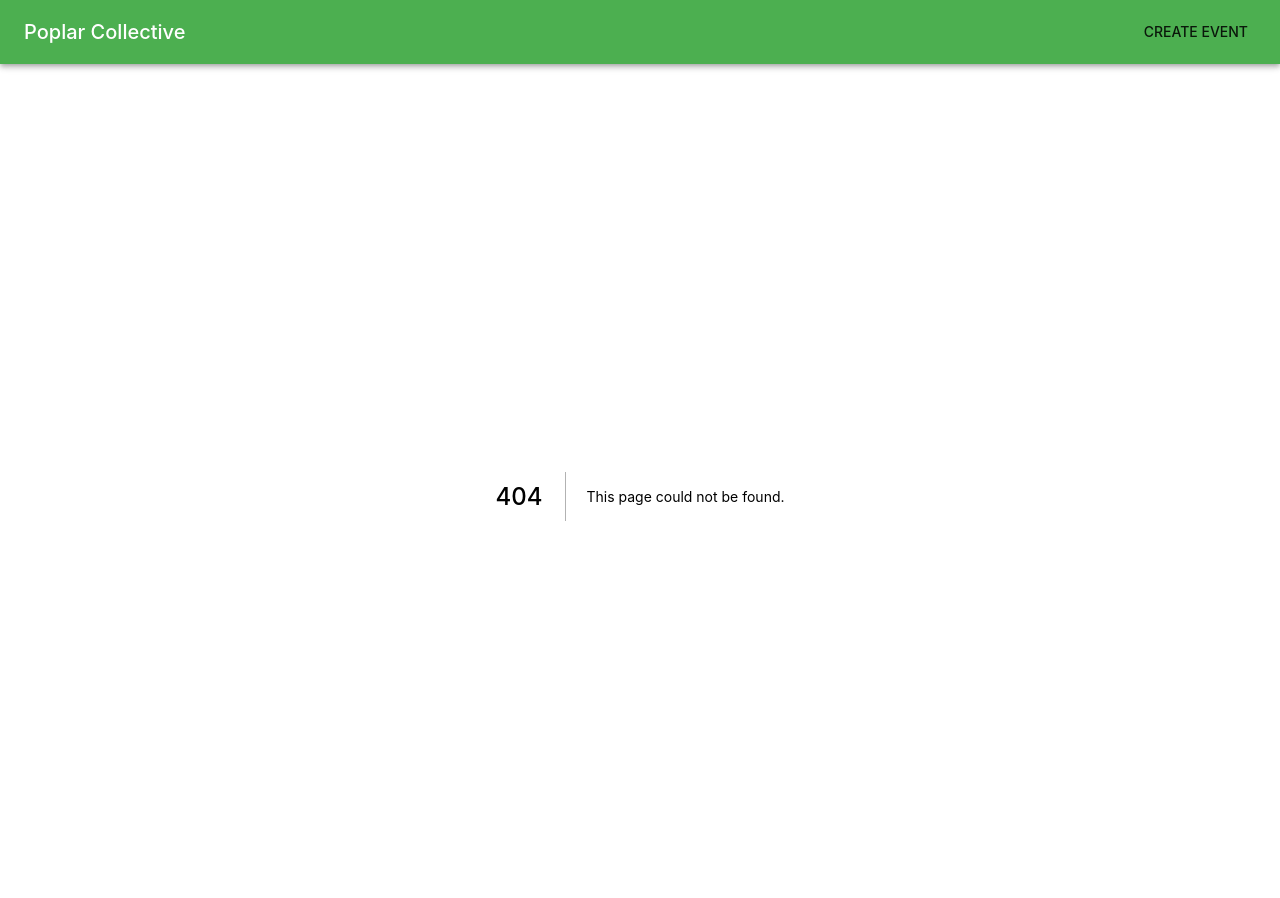
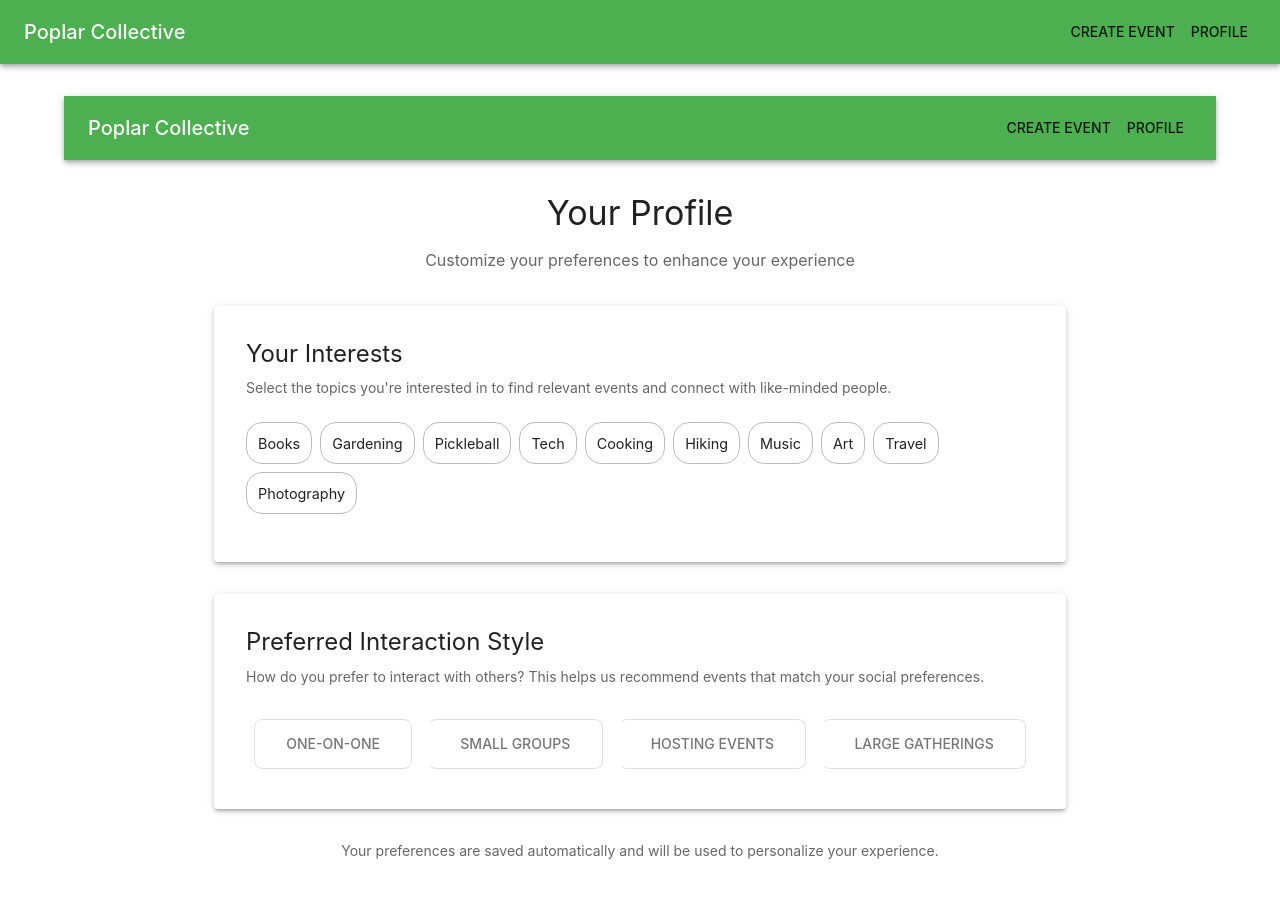
Before and after one commit to OlesiaPolevoi/poplarcollective, a Next.js app: page /profile in a window 1280 px wide. Before the commit this address had no page. Shown: the top 898 px of the page. Built offline with nearby package versions, Linux system fonts and the light colour scheme.

Commit message:
added profile page

```diff
--- a/components/Layout.tsx
+++ b/components/Layout.tsx
@@ -30,6 +30,11 @@ const Layout: React.FC<LayoutProps> = ({ children }) => {
               Create Event
             </Button>
           </Link>
+          <Link href="/profile" passHref>
+            <Button color="inherit" component="a">
+              Profile
+            </Button>
+          </Link>
         </Toolbar>
       </AppBar>
       <Container maxWidth="lg">
--- /dev/null
+++ b/pages/profile.tsx
@@ -0,0 +1,183 @@
+import React, { useState } from "react";
+import {
+  Typography,
+  Box,
+  Paper,
+  Chip,
+  ToggleButtonGroup,
+  ToggleButton,
+  Divider,
+  Container,
+} from "@mui/material";
+import Layout from "../components/Layout";
+
+// Define the interests and interaction styles
+const interests = [
+  "Books",
+  "Gardening",
+  "Pickleball",
+  "Tech",
+  "Cooking",
+  "Hiking",
+  "Music",
+  "Art",
+  "Travel",
+  "Photography",
+];
+
+const interactionStyles = [
+  "One-on-one",
+  "Small groups",
+  "Hosting events",
+  "Large gatherings",
+];
+
+export default function Profile() {
+  // State for selected interests
+  const [selectedInterests, setSelectedInterests] = useState<string[]>([]);
+
+  // State for selected interaction style
+  const [interactionStyle, setInteractionStyle] = useState<string | null>(null);
+
+  // Handle interest selection
+  const handleInterestToggle = (interest: string) => {
+    if (selectedInterests.includes(interest)) {
+      setSelectedInterests(
+        selectedInterests.filter((item) => item !== interest)
+      );
+    } else {
+      setSelectedInterests([...selectedInterests, interest]);
+    }
+  };
+
+  // Handle interaction style selection
+  const handleInteractionStyleChange = (
+    event: React.MouseEvent<HTMLElement>,
+    newInteractionStyle: string | null
+  ) => {
+    setInteractionStyle(newInteractionStyle);
+  };
+
+  return (
+    <Layout>
+      <Typography variant="h4" component="h1" gutterBottom align="center">
+        Your Profile
+      </Typography>
+      <Typography
+        variant="subtitle1"
+        color="text.secondary"
+        gutterBottom
+        align="center"
+        sx={{ mb: 4 }}
+      >
+        Customize your preferences to enhance your experience
+      </Typography>
+
+      <Container maxWidth="md">
+        <Paper elevation={3} sx={{ p: 4, mb: 4 }}>
+          <Typography variant="h5" component="h2" gutterBottom>
+            Your Interests
+          </Typography>
+          <Typography variant="body2" color="text.secondary" sx={{ mb: 3 }}>
+            Select the topics you're interested in to find relevant events and
+            connect with like-minded people.
+          </Typography>
+
+          <Box sx={{ display: "flex", flexWrap: "wrap", gap: 1, mb: 2 }}>
+            {interests.map((interest) => (
+              <Chip
+                key={interest}
+                label={interest}
+                onClick={() => handleInterestToggle(interest)}
+                color={
+                  selectedInterests.includes(interest) ? "primary" : "default"
+                }
+                variant={
+                  selectedInterests.includes(interest) ? "filled" : "outlined"
+                }
+                sx={{
+                  borderRadius: "16px",
+                  fontSize: "0.9rem",
+                  py: 2.5,
+                  transition: "all 0.2s ease-in-out",
+                  "&:hover": {
+                    transform: "scale(1.05)",
+                  },
+                }}
+              />
+            ))}
+          </Box>
+
+          {selectedInterests.length > 0 && (
+            <Box sx={{ mt: 3 }}>
+              <Typography variant="body2" color="text.secondary">
+                Selected interests:
+              </Typography>
+              <Typography variant="body1">
+                {selectedInterests.join(", ")}
+              </Typography>
+            </Box>
+          )}
+        </Paper>
+
+        <Paper elevation={3} sx={{ p: 4 }}>
+          <Typography variant="h5" component="h2" gutterBottom>
+            Preferred Interaction Style
+          </Typography>
+          <Typography variant="body2" color="text.secondary" sx={{ mb: 3 }}>
+            How do you prefer to interact with others? This helps us recommend
+            events that match your social preferences.
+          </Typography>
+
+          <ToggleButtonGroup
+            value={interactionStyle}
+            exclusive
+            onChange={handleInteractionStyleChange}
+            aria-label="interaction style"
+            sx={{
+              display: "flex",
+              flexWrap: "wrap",
+              "& .MuiToggleButtonGroup-grouped": {
+                m: 1,
+                flexGrow: 1,
+                borderRadius: "8px !important",
+                py: 1.5,
+              },
+            }}
+          >
+            {interactionStyles.map((style) => (
+              <ToggleButton
+                key={style}
+                value={style}
+                sx={{
+                  transition: "all 0.2s ease-in-out",
+                  "&:hover": {
+                    transform: "scale(1.02)",
+                  },
+                }}
+              >
+                {style}
+              </ToggleButton>
+            ))}
+          </ToggleButtonGroup>
+
+          {interactionStyle && (
+            <Box sx={{ mt: 3 }}>
+              <Typography variant="body2" color="text.secondary">
+                Selected interaction style:
+              </Typography>
+              <Typography variant="body1">{interactionStyle}</Typography>
+            </Box>
+          )}
+        </Paper>
+
+        <Box sx={{ mt: 4, textAlign: "center" }}>
+          <Typography variant="body2" color="text.secondary">
+            Your preferences are saved automatically and will be used to
+            personalize your experience.
+          </Typography>
+        </Box>
+      </Container>
+    </Layout>
+  );
+}
```
